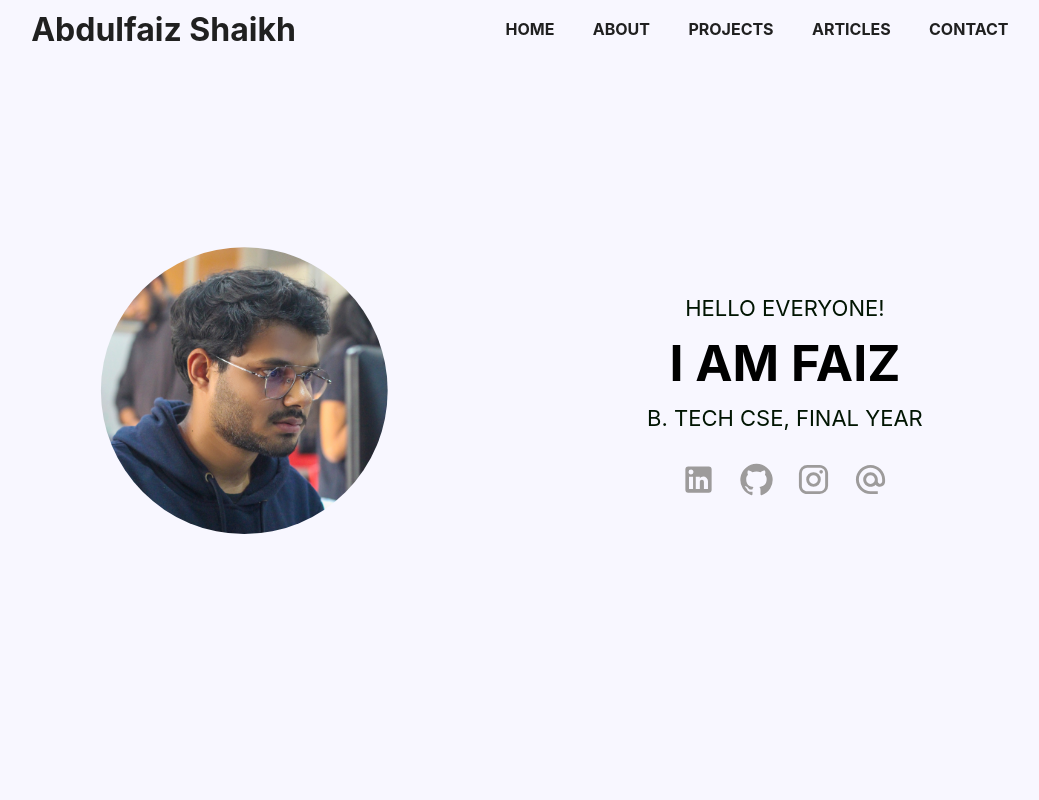
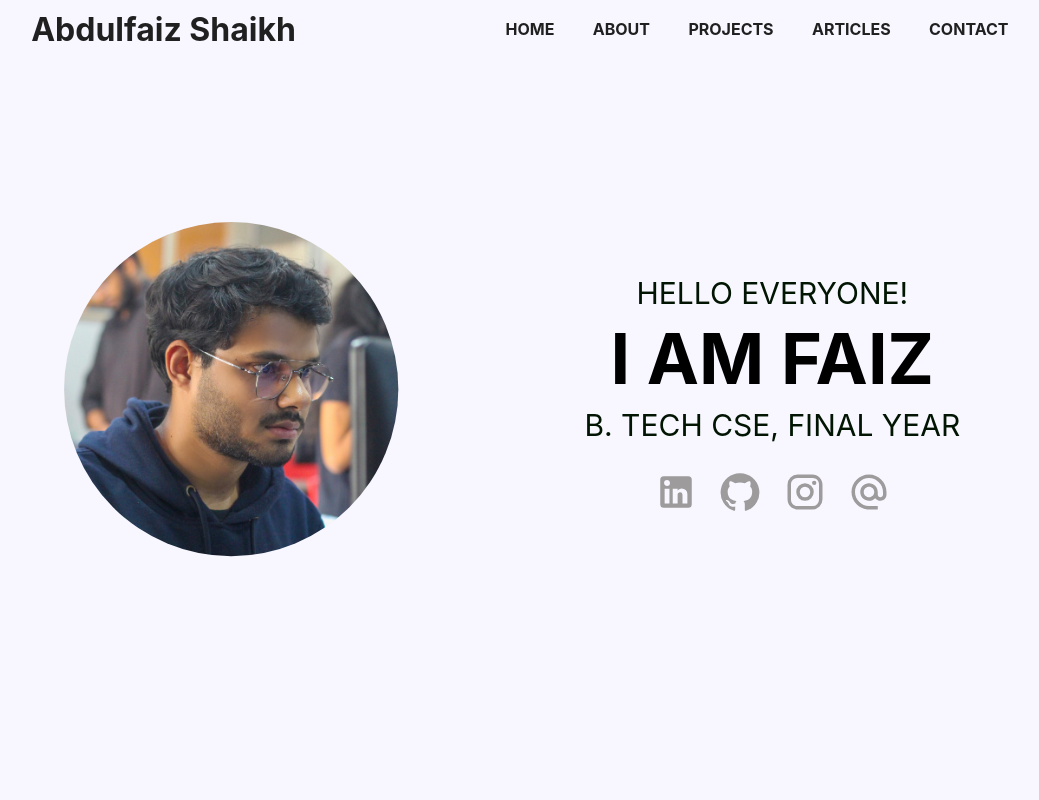
Before and after one commit to abdulshaikh55/portfolio-app, a React (Create React App) app: page / in a window 1280 px wide. Shown: the top 800 px of the page, without its empty margins (130-1169 px from the left). Built offline with nearby package versions, Linux system fonts and the light colour scheme.

Commit message:
add main media

```diff
--- a/src/Components/Main.js
+++ b/src/Components/Main.js
@@ -11,6 +11,7 @@ export default function Main() {
         <div className="main-img">
           <img src={anna} alt="Abdulfaiz Candid pic by Aryan Shinde" />
         </div>
+
         <div className="main-content">
           <div className="text">
             <p>Hello Everyone!</p>
@@ -38,9 +39,7 @@ export default function Main() {
           </div>
 
         </div>
-
       </div>
-
     </div>
   )
 }
--- a/src/Components/styles/Header.scss
+++ b/src/Components/styles/Header.scss
@@ -84,27 +84,21 @@ ul {
     .header-logo {
         font-size: medium;
     }
-
-
 }
 
 @media (max-width: 1090px) {
     .header-logo {
         margin: 0 5%;
     }
-
-
 }
 
 @media (max-width: 970px) {
     .header-logo {
         font-size: small;
     }
-
 }
 
 @media (max-width: 920px) {
-
     .header {
         justify-content: space-between;
     }
@@ -149,47 +143,3 @@ ul {
         }
     }
 }
-
-@media (max-width: 600px) {
-    .header {
-        font-size: 1rem;
-    }
-
-    ul {
-        margin: 0 1rem;
-    }
-
-    li {
-        margin: 1rem;
-    }
-
-    .changer {
-        margin: 1rem;
-    }
-}
-
-@media (max-width: 350px) {
-    ul {
-        margin: 0 auto;
-        align-items: center;
-        flex-direction: column;
-        margin-top: 1rem;
-
-        li {
-            margin-block: 2rem;
-
-            a {
-                font-size: 18px;
-                color: black;
-                font-weight: bold;
-            }
-        }
-    }
-
-    .changer {
-        .menu {
-            display: block;
-            margin-right: 0;
-        }
-    }
-}
--- a/src/Components/styles/Main.scss
+++ b/src/Components/styles/Main.scss
@@ -29,31 +29,30 @@
     position: relative;
 }
 
-.main-content {
-    margin-right: 8%;
-}
-
 .main-img {
     clip-path: circle(47% at 49% 47%);
     margin-left: 8%;
 
     img {
-        width: 300px;
+        width: 350px;
     }
 }
 
+.main-content {
+    margin-right: 8%;
+
     .text {
-    line-height: 55px;
+        line-height: 66px;
         text-align: center;
 
         p {
             color: #011502;
             text-transform: uppercase;
-        font-size: 22px;
+            font-size: 30px;
         }
 
         h1 {
-        font-size: 50px;
+            font-size: 70px;
             text-transform: uppercase;
         }
 
@@ -64,18 +63,18 @@
             }
         }
     }
+}
 
 .icons {
     display: flex;
     flex-direction: row;
     justify-content: center;
-
+    margin-top: 0.8rem;
+    cursor: pointer;
 
     .linkedin {
-        margin-top: 1rem;
         margin-right: 1.4rem;
-        font-size: 35px;
-        cursor: pointer;
+        font-size: 42px;
         color: rgb(157, 155, 155);
         transition: all .30s ease;
 
@@ -86,10 +85,8 @@
     }
 
     .github {
-        margin-top: 1rem;
         margin-right: 1.4rem;
-        font-size: 35px;
-        cursor: pointer;
+        font-size: 42px;
         color: rgb(157, 155, 155);
         transition: all .30s ease;
 
@@ -100,10 +97,8 @@
     }
 
     .instagram {
-        margin-top: 1rem;
         margin-right: 1.4rem;
-        font-size: 35px;
-        cursor: pointer;
+        font-size: 42px;
         color: rgb(157, 155, 155);
         transition: all .30s ease;
 
@@ -114,9 +109,7 @@
     }
 
     .email {
-        margin-top: 1rem;
-        font-size: 35px;
-        cursor: pointer;
+        font-size: 42px;
         color: rgb(157, 155, 155);
         transition: all .30s ease;
         text-decoration: none;
@@ -148,16 +141,43 @@
 
 }
 
-.main-container .active {
-    background: rgb(102, 51, 153);
+@media (max-width: 1200px) {
+    .main-img {
+        img {
+            width: 300px;
+        }
     }
 
-@media (max-width: 100px) {
+    .main-content {
+        .text {
+            line-height: 55px;
 
+            p {
+                font-size: 22px;
+            }
 
-    .main-img {
-        img {
-            width: 270px;
+            h1 {
+                font-size: 50px;
+
+            }
+        }
+
+        .icons {
+
+            .linkedin,
+            .github,
+            .instagram,
+            .email {
+                font-size: 36px;
             }
         }
     }
+}
+
+@media (max-width: 920px) {
+    .main-img {
+        img {
+            width: 280px;
+        }
+    }
+}
```
Lines whose indentation alone changed are shown as unchanged.
